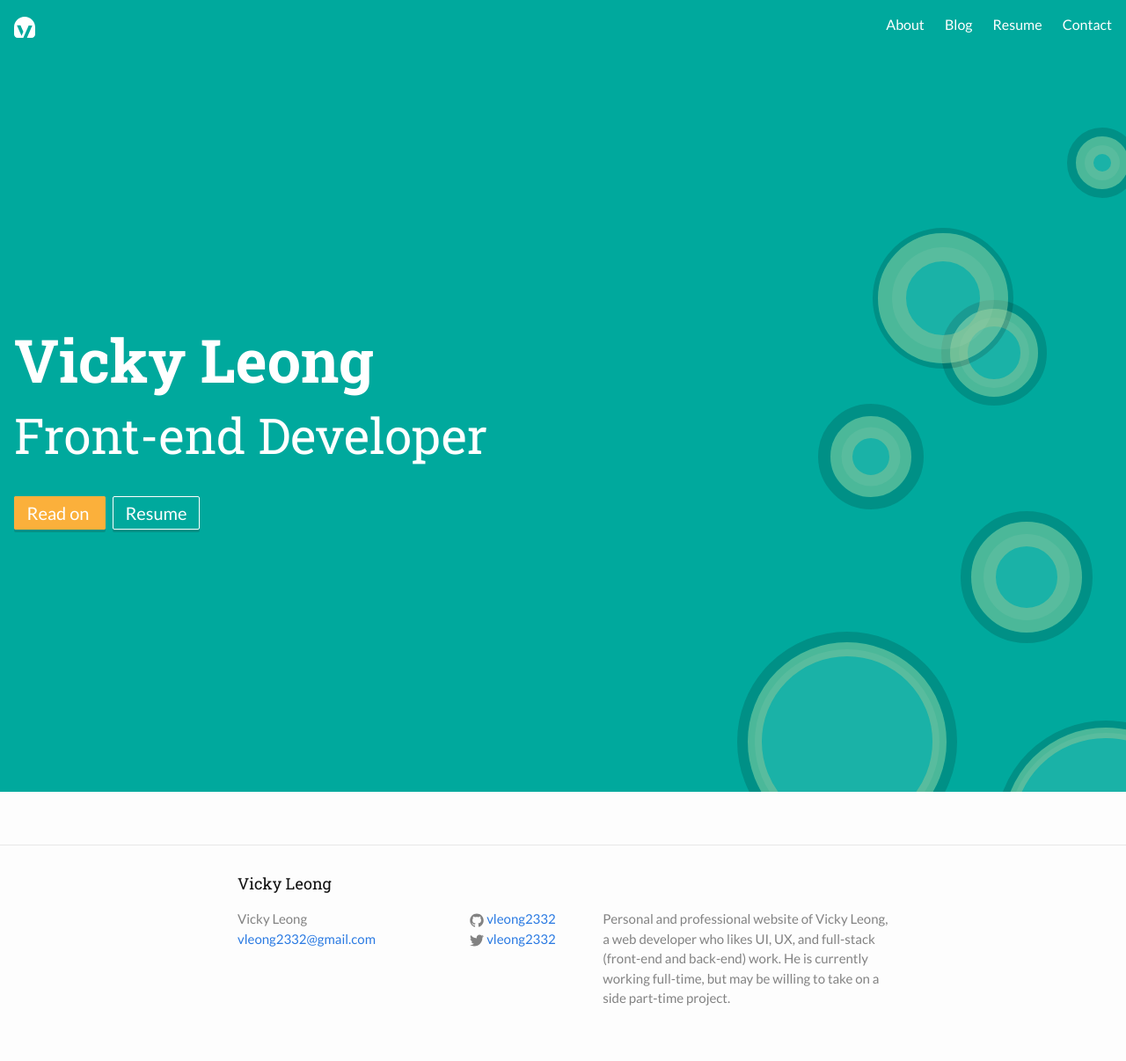
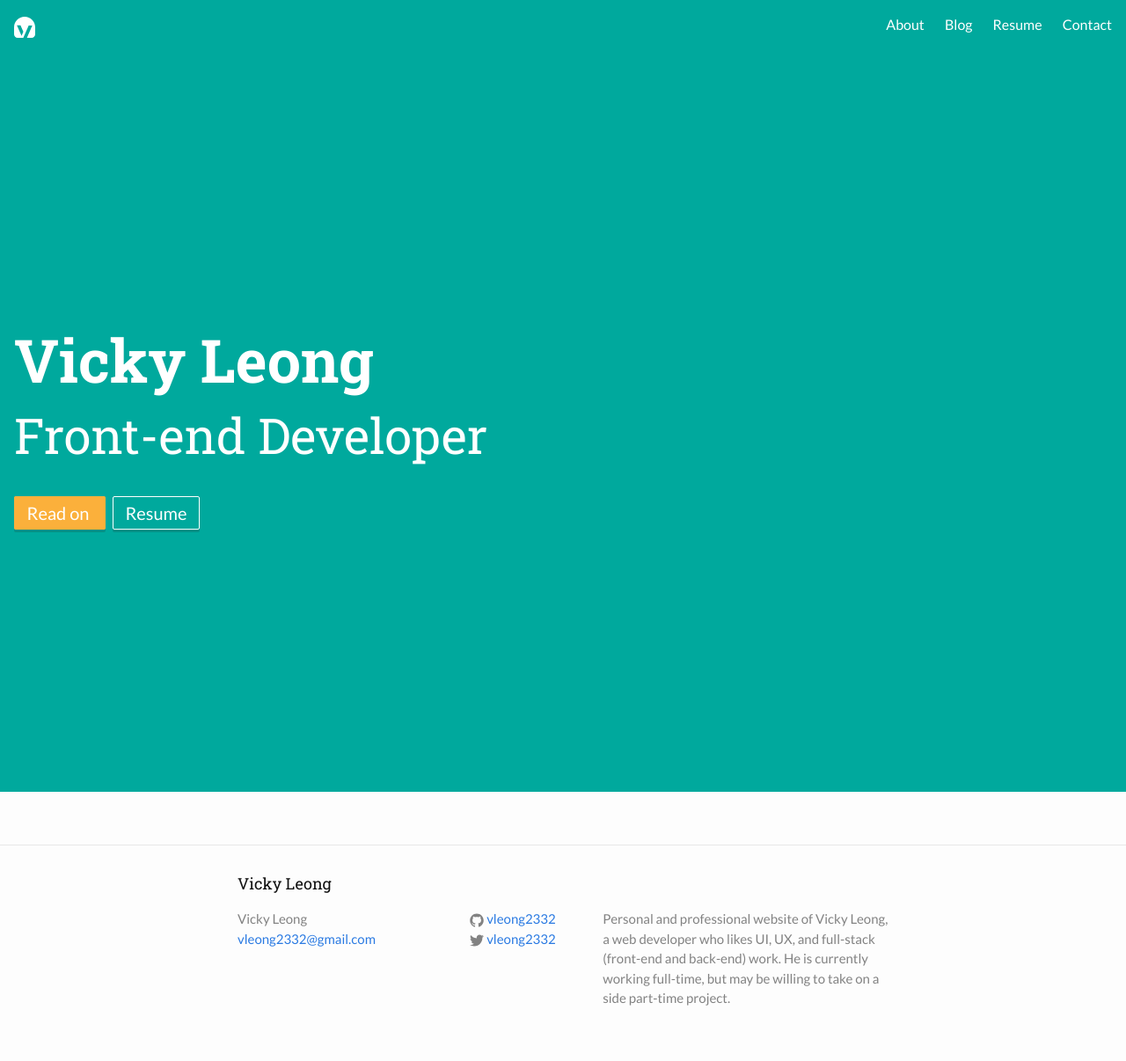
Before and after one commit to vleong2332/site2.0, a Jekyll site: the page built from index.md, in a window 1280 px wide. Shown: the whole page at 88% size. Built offline with Jekyll 4.4.1, drawn with Linux system fonts in a browser that asks for light colours.

Commit message:
Remove bubbles

```diff
--- a/_includes/hero.html
+++ b/_includes/hero.html
@@ -13,55 +13,4 @@
       {{ site.data.hero.actionButtons.secondary.text }}
     </a>
   </div>
-
-  <div id="bubble-1" class="bubble" data-stroke-widths="8 12"></div>
-  <div id="bubble-2" class="bubble" data-stroke-widths="12 16"></div>
-  <div id="bubble-3" class="bubble" data-stroke-widths="12 28"></div>
-  <div id="bubble-4" class="bubble" data-stroke-widths="14 25"></div>
-  <div id="bubble-5" class="bubble" data-stroke-widths="10 20"></div>
-  <div id="bubble-6" class="bubble" data-stroke-widths="6 32"></div>
-  <div id="bubble-7" class="bubble" data-stroke-widths="10 20"></div>
-
-  <!-- <div class="bubble"
-       data-bottom-right="-20% -6%"
-       data-bubble="180px #00776B"
-       data-ring="92% #22C4B4"
-       data-center="80% #00A99D"
-  ></div>
-  <div class="bubble"
-       data-bottom-right="20% 5%"
-       data-bubble="90px #00776B"
-       data-ring="88% #04B59B"
-       data-center="50% #00A99D"
-  ></div>
-  <div class="bubble"
-       data-bottom-right="-8% 12%"
-       data-bubble="150px #00776B"
-       data-ring="90% #00D8BE"
-       data-center="72% #00A99D"
-  ></div>
-  <div class="bubble"
-       data-bottom-right="38% 14%"
-       data-bubble="80px #00776B"
-       data-ring="80% #00D8BE"
-       data-center="50% #00A99D"
-  ></div>
-  <div class="bubble"
-       data-bottom-right="60% 5%"
-       data-bubble="75px #00776B"
-       data-ring="88% #00D8BE"
-       data-center="72% #00A99D"
-  ></div>
-  <div class="bubble"
-       data-bottom-right="55% 9%"
-       data-bubble="80px #00776B"
-       data-ring="95% #22C4B4"
-       data-center="35% #00A99D"
-  ></div>
-  <div class="bubble"
-       data-top-right="5% 2%"
-       data-bubble="40px #00776B"
-       data-ring="90% #04B59B"
-       data-center="55% #00A99D"
-  ></div> -->
 </section>
--- a/_sass/site/_hero.scss
+++ b/_sass/site/_hero.scss
@@ -31,48 +31,4 @@
     .bubble {
       position: absolute;
     }
-
-    #bubble-1 {
-      width: 250px;
-      height: 250px;
-      right: -8%;
-      bottom: -20%;
-    }
-    #bubble-2 {
-      width: 250px;
-      height: 250px;
-      right: 15%;
-      bottom: -8%;
-    }
-    #bubble-3 {
-      width: 150px;
-      height: 150px;
-      right: 3%;
-      bottom: 20%;
-    }
-    #bubble-4 {
-      width: 120px;
-      height: 120px;
-      right: 18%;
-      bottom: 38%;
-    }
-    #bubble-5 {
-      width: 120px;
-      height: 120px;
-      right: 7%;
-      bottom: 52%;
-    }
-    #bubble-6 {
-      width: 160px;
-      height: 160px;
-      right: 10%;
-      bottom: 57%;
-    }
-    #bubble-7 {
-      width: 80px;
-      height: 80px;
-      right: -1%;
-      bottom: 80%;
-    }
-
 }
--- a/assets/main.js
+++ b/assets/main.js
@@ -1,50 +1,3 @@
 document.addEventListener('DOMContentLoaded', function() {
-  makeSVGBubbles();
+
 });
-
-
-function makeSVGBubbles(selector) {
-  selector = selector || '.bubble';
-
-  var els = document.querySelectorAll(selector);
-  var xmlns = 'http://www.w3.org/2000/svg';
-
-  for (var i = 0, length = els.length; i < length; i++) {
-    var el = els[i];
-    var strokeWidths = getStrokeWidths(el.dataset.strokeWidths);
-
-    var svg = document.createElementNS(xmlns, 'svg');
-    svg.setAttributeNS(null, 'viewbox', '0 0 100 100');
-    svg.setAttributeNS(null, 'width', '100%');
-    svg.setAttributeNS(null, 'height', '100%');
-    el.appendChild(svg);
-
-    var radius = svg.clientWidth * 0.5;
-
-    var c1 = document.createElementNS(xmlns, 'circle');
-    c1.setAttributeNS(null, 'r', radius - (strokeWidths.outter * 0.5));
-    c1.setAttributeNS(null, 'cx', radius);
-    c1.setAttributeNS(null, 'cy', radius);
-    c1.setAttributeNS(null, 'fill', 'transparent');
-    c1.setAttributeNS(null, 'stroke', 'rgba(0,0,0,0.15)');
-    c1.setAttributeNS(null, 'stroke-width', strokeWidths.outter);
-    svg.appendChild(c1);
-
-    var c2 = document.createElementNS(xmlns, 'circle');
-    c2.setAttributeNS(null, 'r', radius - (strokeWidths.inner * 0.5) - strokeWidths.outter);
-    c2.setAttributeNS(null, 'cx', radius);
-    c2.setAttributeNS(null, 'cy', radius);
-    c2.setAttributeNS(null, 'fill', 'rgba(255,255,255,0.1)');
-    c2.setAttributeNS(null, 'stroke', 'rgba(150,200,150,0.5)');
-    c2.setAttributeNS(null, 'stroke-width', strokeWidths.inner);
-    svg.appendChild(c2);
-  }
-}
-
-function getStrokeWidths(values) {
-  var strokeWidths = values.split(' ');
-  return {
-    outter: strokeWidths[0] || undefined,
-    inner: strokeWidths[1] || undefined
-  }
-}
```
